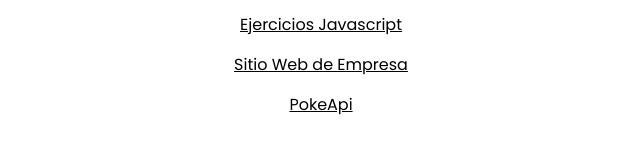
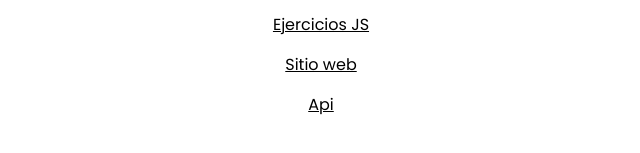
Before and after one commit to JeffersonVillamizar/www, a plain HTML site: page index.html in a window 1280 px wide. Shown: the part 3138-3291 px from the top of the page, without its empty margins (319-959 px from the left). Drawn offline with nearby package versions, Linux system fonts and the light colour scheme.

Commit message:
Update index.html

```diff
--- a/index.html
+++ b/index.html
@@ -192,9 +192,9 @@
         <a href="https://github.com/Sheriffrude/" target="_blank" class="repo"><img src="" name="logo-github" width="40px"
                 height="40px" alt="ícono GitHub"></a>
         <h4>Proyectos BIT</h3>
-            <a href="https://sheriffrude.github.io/ejerciciosJS/" target="_blank" class="repo">Ejercicios Javascript</a>
-            <a href="https://sheriffrude.github.io/proyecto2/" target="_blank" class="repo">Sitio Web de Empresa</a>
-            <a href="https://sheriffrude.github.io/api/" target="_blank" class="repo">PokeApi</a>
+            <a href="https://sheriffrude.github.io/ejerciciosJS/" target="_blank" class="repo">Ejercicios JS</a>
+            <a href="https://sheriffrude.github.io/proyecto2/" target="_blank" class="repo">Sitio web</a>
+            <a href="https://sheriffrude.github.io/api/" target="_blank" class="repo">Api</a>
     </footer>
 
 
```
